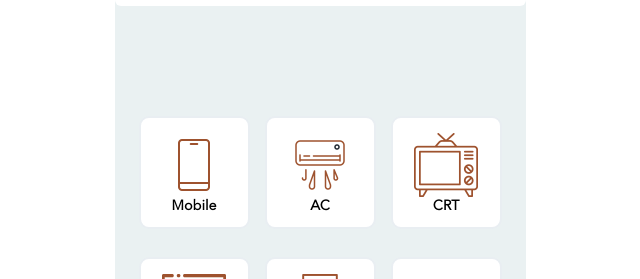
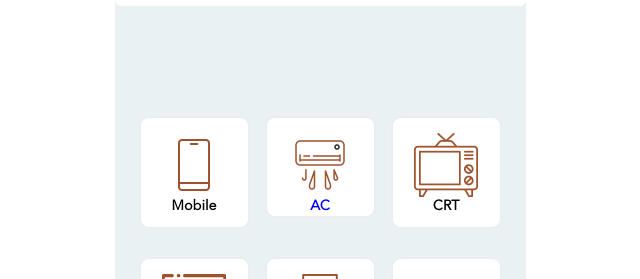
Before and after one commit to girishv694/E-wasteManagement, a React (Create React App) app in the folder project/: page /page93 in a window 1280 px wide. Shown: the part 124-403 px from the top of the page, without its empty margins (320-960 px from the left). Built offline with nearby package versions, Linux system fonts and the light colour scheme.

Commit message:
page93 link to category

```diff
--- a/project/src/components/Page93.jsx
+++ b/project/src/components/Page93.jsx
@@ -1,5 +1,6 @@
 import { Container } from "./Container_sk"
 import "../css/page93.css"
+import { Link } from 'react-router-dom'
 
 const Page93 = () => {
     return (
@@ -18,10 +19,12 @@ const Page93 = () => {
                     Mobile
                 </div>
 
+                <Link id="Link" to="/category">
                 <div className="waste_item">
                     <img src="Images/ac_frame.png" alt="" className="waste_item_img" />
                     AC
                 </div>
+                </Link>
 
                 <div className="waste_item">
                     <img src="Images/tv_frame.png" alt="" className="waste_item_img" />
```
